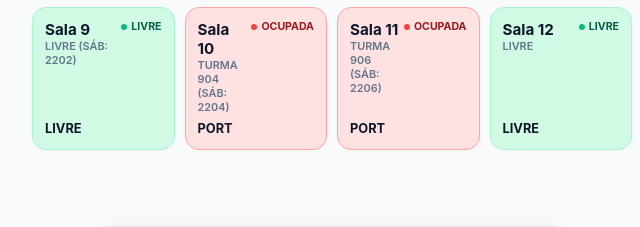
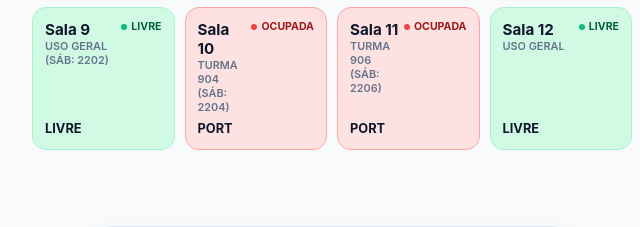
Before and after one commit to seorerealengoii/Campus-app, a plain HTML site: page monitor.html in a window 1280 px wide. Shown: the part 507-734 px from the top of the page, 308-948 px from the left. Drawn offline with Linux system fonts and the light colour scheme; no server answers.

Commit message:
Update monitor.html

```diff
--- a/monitor.html
+++ b/monitor.html
@@ -635,11 +635,11 @@
 
     let CAMPUS_DATA = [
       // ==================== BLOCO A — MANHÃ (SALAS 1 A 12 + SÁBADO LETIVO) ====================
-      { id: "AM1", bloco: "A", nome: "Sala 1", turma: "Livre (Sáb: 1101)", turmaCode: "", sabTurmaCode: "1101", shift: "MANHA", grade: {
+      { id: "AM1", bloco: "A", nome: "Sala 1", turma: "Uso Geral (Sáb: 1101)", turmaCode: "", sabTurmaCode: "1101", shift: "MANHA", grade: {
         SEG: {}, TER: {}, QUA: {}, QUI: {}, SEX: {},
         SAB: { M1:"GEO", M2:"GEO", M3:"FIS", M4:"FIS", M5:"HIST", M6:"HIST" }
       }},
-      { id: "AM2", bloco: "A", nome: "Sala 2", turma: "Livre (Sáb: 1103)", turmaCode: "", sabTurmaCode: "1103", shift: "MANHA", grade: {
+      { id: "AM2", bloco: "A", nome: "Sala 2", turma: "Uso Geral (Sáb: 1103)", turmaCode: "", sabTurmaCode: "1103", shift: "MANHA", grade: {
         SEG: {}, TER: {}, QUA: {}, QUI: {}, SEX: {},
         SAB: { M1:"HIST", M2:"HIST", M3:"GEO", M4:"GEO", M5:"FIS", M6:"FIS" }
       }},
@@ -789,7 +789,7 @@
         SEX: { T1:"HIST", T2:"HIST", T3:"MUS", T4:"MUS", T5:"ESP", T6:"ESP", T7:"ESP" },
         SAB: { T1:"GEO", T2:"GEO", T5:"QUI", T6:"QUI" }
       }},
-      { id: "A9", bloco: "A", nome: "Sala 9", turma: "Livre (Sáb: 2202)", turmaCode: "", sabTurmaCode: "2202", shift: "TARDE", grade: {
+      { id: "A9", bloco: "A", nome: "Sala 9", turma: "Uso Geral (Sáb: 2202)", turmaCode: "", sabTurmaCode: "2202", shift: "TARDE", grade: {
         SEG: {}, TER: {}, QUA: {}, QUI: {}, SEX: {},
         SAB: { T1:"BIO", T2:"BIO", T3:"HIST", T4:"HIST", T5:"GEO", T6:"GEO" }
       }},
@@ -809,7 +809,7 @@
         SEX: { T1:"MAT", T2:"MAT", T3:"ING", T4:"ING", T5:"PORT", T6:"HIST", T7:"HIST" },
         SAB: { T1:"GEO", T2:"GEO", T3:"BIO", T4:"BIO", T5:"HIST", T6:"HIST" }
       }},
-      { id: "A12", bloco: "A", nome: "Sala 12", turma: "Livre", turmaCode: "", shift: "TARDE", grade: { SEG:{}, TER:{}, QUA:{}, QUI:{}, SEX:{}, SAB:{} } },
+      { id: "A12", bloco: "A", nome: "Sala 12", turma: "Uso Geral", turmaCode: "", shift: "TARDE", grade: { SEG:{}, TER:{}, QUA:{}, QUI:{}, SEX:{}, SAB:{} } },
 
       // ==================== BLOCO B — MANHÃ (SALAS 1 A 11) ====================
       { id: "BM1", bloco: "B", nome: "Sala 1", turma: "Turma 1101", turmaCode: "1101", shift: "MANHA", grade: {
@@ -974,7 +974,7 @@
         SEX: { T1:"ESP", T2:"ESP", T3:"PORT", T4:"PORT", T5:"PORT", T6:"FILO", T7:"FILO" },
         SAB: {}
       }},
-      { id: "B10", bloco: "B", nome: "Sala 10", turma: "Livre", turmaCode: "", shift: "TARDE", grade: { SEG:{}, TER:{}, QUA:{}, QUI:{}, SEX:{}, SAB:{} } },
+      { id: "B10", bloco: "B", nome: "Sala 10", turma: "Uso Geral", turmaCode: "", shift: "TARDE", grade: { SEG:{}, TER:{}, QUA:{}, QUI:{}, SEX:{}, SAB:{} } },
       { id: "B11", bloco: "B", nome: "Sala 11", turma: "2ª ADM (AD 2208)", turmaCode: "AD 2208", shift: "TARDE", grade: {
         SEG: { T1:"PORT", T2:"PORT", T3:"PORT", T5:"MAT", T6:"MAT", T7:"" },
         TER: { T1:"G.OPER", T2:"G.OPER", T3:"MKT", T4:"MKT", T5:"MKT", T6:"CONT", T7:"CONT" },
@@ -985,7 +985,7 @@
       }},
 
       // ==================== BLOCO C — MANHÃ (SALAS 2, 4, 6, 7, 8, 9, 10, 11, 12) ====================
-      { id: "CM2", bloco: "C", nome: "Sala 2", turma: "Livre", turmaCode: "", shift: "MANHA", grade: { SEG:{}, TER:{}, QUA:{}, QUI:{}, SEX:{}, SAB:{} } },
+      { id: "CM2", bloco: "C", nome: "Sala 2", turma: "Uso Geral", turmaCode: "", shift: "MANHA", grade: { SEG:{}, TER:{}, QUA:{}, QUI:{}, SEX:{}, SAB:{} } },
       { id: "CM4", bloco: "C", nome: "Sala 4", turma: "Turma 1301", turmaCode: "1301", shift: "MANHA", grade: {
         SEG: { M1:"HIST", M2:"HIST", M3:"MAT", M4:"MAT", M5:"PORT", M6:"PORT", M7:"HIST" },
         TER: { M1:"GEO", M2:"GEO", M3:"BIO", M4:"BIO", M5:"GEO", M6:"FIS", M7:"FIS" },
@@ -1018,7 +1018,7 @@
         SEX: { M1:"HIST", M2:"HIST", M3:"MAT", M4:"MAT", M5:"FILO", M6:"FILO", M7:"HIST" },
         SAB: {}
       }},
-      { id: "CM9", bloco: "C", nome: "Sala 9", turma: "Livre", turmaCode: "", shift: "MANHA", grade: { SEG:{}, TER:{}, QUA:{}, QUI:{}, SEX:{}, SAB:{} } },
+      { id: "CM9", bloco: "C", nome: "Sala 9", turma: "Uso Geral", turmaCode: "", shift: "MANHA", grade: { SEG:{}, TER:{}, QUA:{}, QUI:{}, SEX:{}, SAB:{} } },
       { id: "CM10", bloco: "C", nome: "Sala 10", turma: "Turma 1307", turmaCode: "1307", shift: "MANHA", grade: {
         SEG: { M1:"QUI", M2:"QUI", M3:"FRA", M4:"FRA", M5:"HIST", M6:"MAT", M7:"MAT" },
         TER: { M1:"BIO", M2:"BIO", M3:"FIS", M4:"FIS", M5:"EFI", M6:"EFI" },
@@ -1027,7 +1027,7 @@
         SEX: { M1:"PORT", M2:"PORT", M3:"HIST", M4:"HIST", M5:"QUI", M6:"QUI", M7:"PORT" },
         SAB: {}
       }},
-      { id: "CM11", bloco: "C", nome: "Sala 11", turma: "Livre", turmaCode: "", shift: "MANHA", grade: { SEG:{}, TER:{}, QUA:{}, QUI:{}, SEX:{}, SAB:{} } },
+      { id: "CM11", bloco: "C", nome: "Sala 11", turma: "Uso Geral", turmaCode: "", shift: "MANHA", grade: { SEG:{}, TER:{}, QUA:{}, QUI:{}, SEX:{}, SAB:{} } },
       { id: "CM12", bloco: "C", nome: "Sala 12", turma: "Turma 1309", turmaCode: "1309", shift: "MANHA", grade: {
         SEG: { M1:"MAT", M2:"MAT", M3:"QUI", M4:"QUI", M5:"PORT", M6:"FILO", M7:"FILO" },
         TER: { M1:"HIST", M2:"HIST", M3:"BIO", M4:"BIO", M5:"HIST", M6:"SOC", M7:"SOC" },
@@ -1038,11 +1038,11 @@
       }},
 
       // ==================== BLOCO C — TARDE (SALAS 4, 6, 7, 8, 9, 10, 11, 12) ====================
-      { id: "C4", bloco: "C", nome: "Sala 4", turma: "Livre", turmaCode: "", shift: "TARDE", grade: { SEG:{}, TER:{}, QUA:{}, QUI:{}, SEX:{}, SAB:{} } },
-      { id: "C6", bloco: "C", nome: "Sala 6", turma: "Livre", turmaCode: "", shift: "TARDE", grade: { SEG:{}, TER:{}, QUA:{}, QUI:{}, SEX:{}, SAB:{} } },
+      { id: "C4", bloco: "C", nome: "Sala 4", turma: "Uso Geral", turmaCode: "", shift: "TARDE", grade: { SEG:{}, TER:{}, QUA:{}, QUI:{}, SEX:{}, SAB:{} } },
+      { id: "C6", bloco: "C", nome: "Sala 6", turma: "Uso Geral", turmaCode: "", shift: "TARDE", grade: { SEG:{}, TER:{}, QUA:{}, QUI:{}, SEX:{}, SAB:{} } },
       { id: "C7", bloco: "C", nome: "Sala 7", turma: "3ª ADM (AD 1311)", turmaCode: "AD 1311", shift: "TARDE", grade: { SEG:{}, TER:{}, QUA:{}, QUI:{}, SEX:{}, SAB:{} } },
-      { id: "C8", bloco: "C", nome: "Sala 8", turma: "Livre", turmaCode: "", shift: "TARDE", grade: { SEG:{}, TER:{}, QUA:{}, QUI:{}, SEX:{}, SAB:{} } },
-      { id: "C9", bloco: "C", nome: "Sala 9", turma: "Livre", turmaCode: "", shift: "TARDE", grade: { SEG:{}, TER:{}, QUA:{}, QUI:{}, SEX:{}, SAB:{} } },
+      { id: "C8", bloco: "C", nome: "Sala 8", turma: "Uso Geral", turmaCode: "", shift: "TARDE", grade: { SEG:{}, TER:{}, QUA:{}, QUI:{}, SEX:{}, SAB:{} } },
+      { id: "C9", bloco: "C", nome: "Sala 9", turma: "Uso Geral", turmaCode: "", shift: "TARDE", grade: { SEG:{}, TER:{}, QUA:{}, QUI:{}, SEX:{}, SAB:{} } },
       { id: "C10", bloco: "C", nome: "Sala 10", turma: "3ª Música (IM 2306)", turmaCode: "IM 2306", shift: "TARDE", grade: {
         SEG: { T1:"GEO", T2:"GEO", T3:"PORT", T4:"PORT", T5:"GEO", T6:"TM", T7:"TM" },
         TER: { T1:"BIO", T2:"BIO", T3:"HIST", T4:"HIST", T5:"HIST", T6:"EFI", T7:"EFI" },
@@ -1051,7 +1051,7 @@
         SEX: { T1:"MAT", T2:"MAT", T3:"SOC", T4:"SOC", T5:"FILO", T6:"FILO" },
         SAB: {}
       }},
-      { id: "C11", bloco: "C", nome: "Sala 11", turma: "Livre", turmaCode: "", shift: "TARDE", grade: { SEG:{}, TER:{}, QUA:{}, QUI:{}, SEX:{}, SAB:{} } },
+      { id: "C11", bloco: "C", nome: "Sala 11", turma: "Uso Geral", turmaCode: "", shift: "TARDE", grade: { SEG:{}, TER:{}, QUA:{}, QUI:{}, SEX:{}, SAB:{} } },
       { id: "C12", bloco: "C", nome: "Sala 12", turma: "Turma 2302", turmaCode: "2302", shift: "TARDE", grade: {
         SEG: { T1:"F/I", T2:"F/I", T3:"QUI", T4:"QUI", T5:"F/I", T6:"GEO", T7:"GEO" },
         TER: { T1:"BIO", T2:"BIO", T3:"EFI", T4:"EFI", T5:"FIS", T6:"FIS", T7:"HIST" },
```
